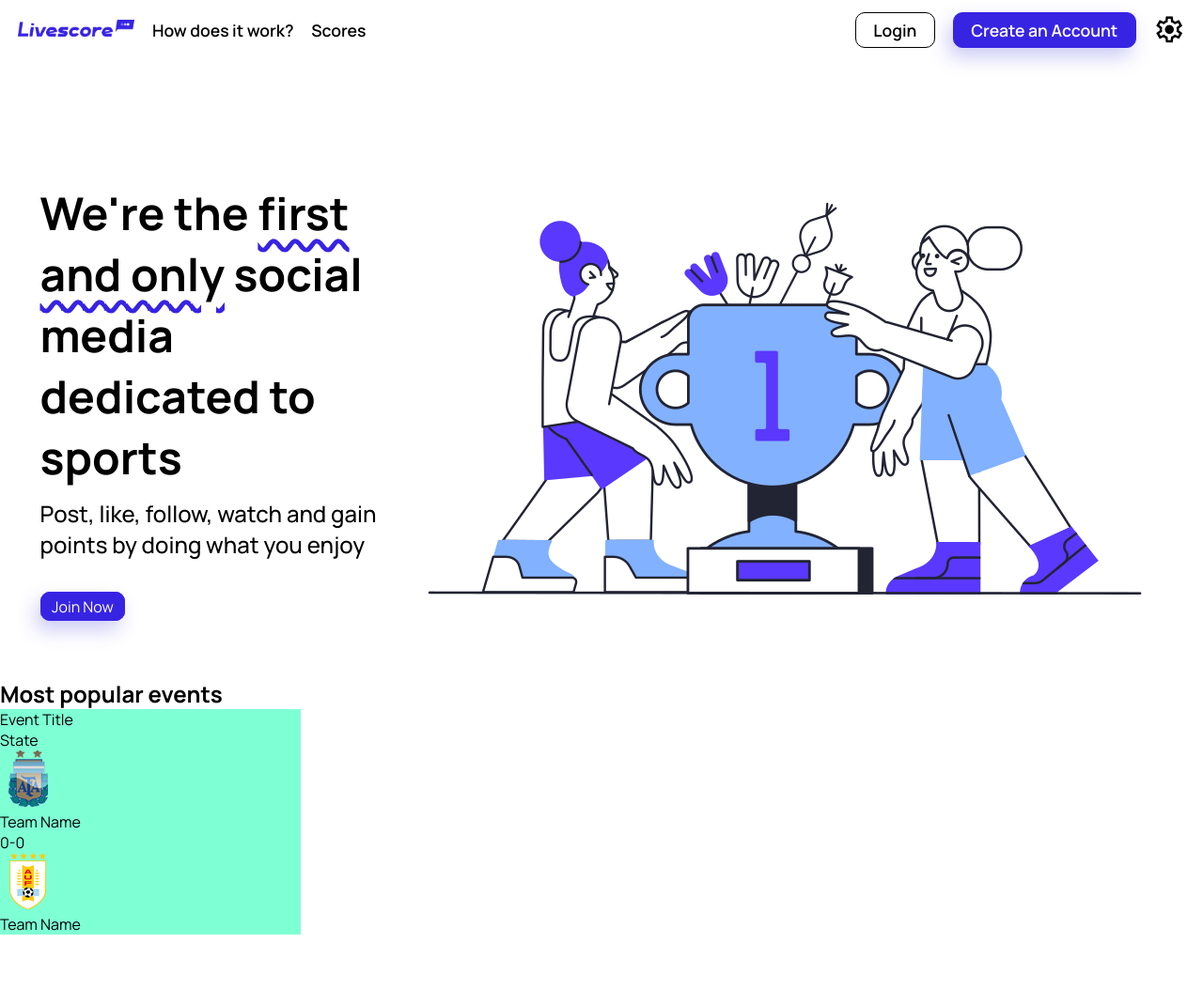
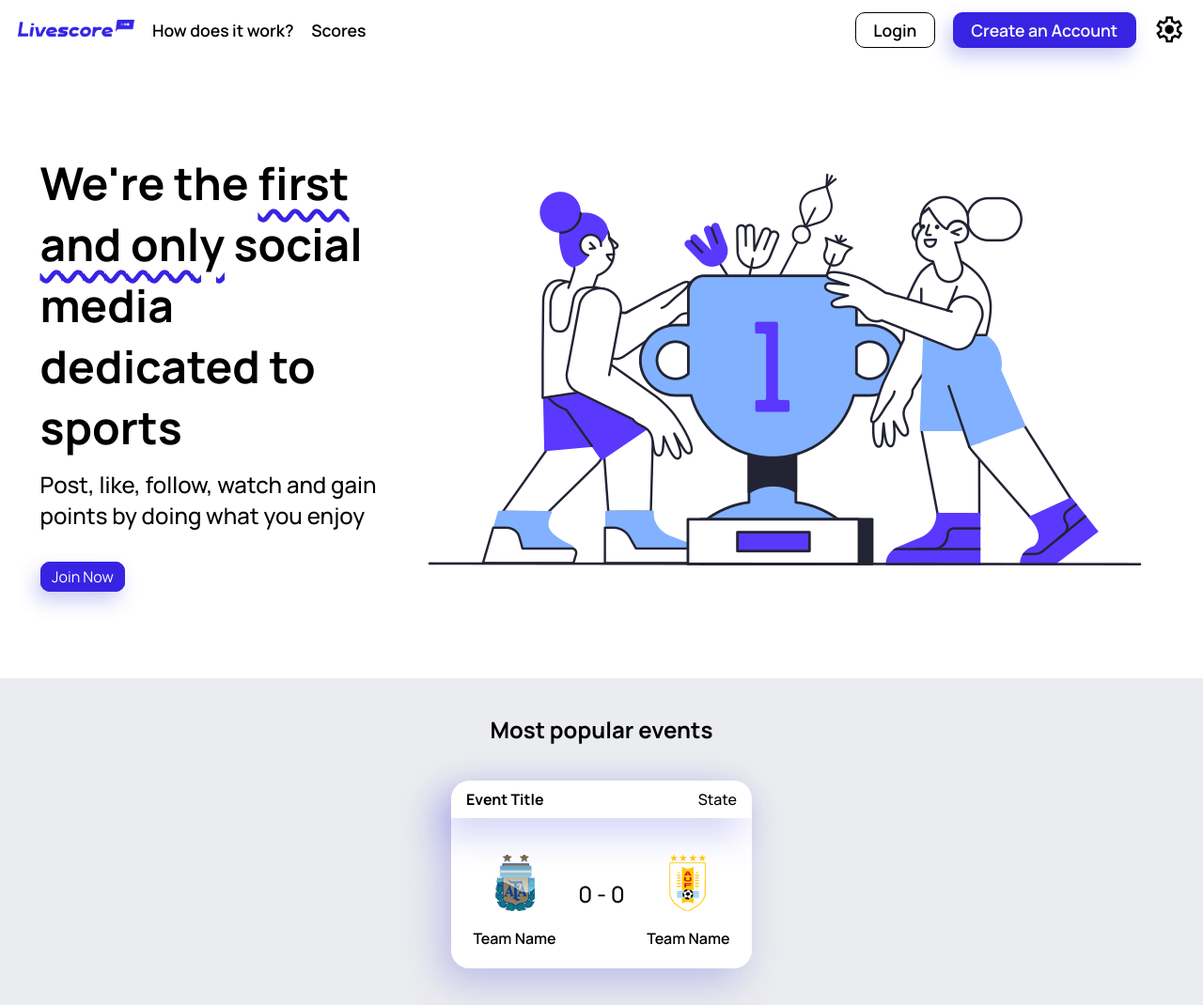
Before and after one commit to metaberrystudios/livescore-proyecto-2022-esi-metaberry, a plain HTML site: page index.html in a window 1280 px wide. Shown: the whole page at 94% size. Before the commit the page ends 995 px from the top, so only its background shows below. Drawn offline with nearby package versions, Linux system fonts and the light colour scheme.

Commit message:
Added mixins

```diff
--- a/assets/css/index-css.scss
+++ b/assets/css/index-css.scss
@@ -7,6 +7,7 @@
     display: flex;
     flex-direction: row;
     justify-content: center;
+    align-items: center;
     margin: 10% 0;
 
     .hero-section-text{
@@ -53,24 +54,105 @@
 
 .event-section{
 
+    display: flex;
+    flex-direction: column;
+    justify-content: center;
+    align-items: center;
+    background-color: var(--gray);
+
+    .event-head{
+
+        font-size: 1.5em;
+        padding: 3% 0 0 0;
+
+    }
+
     .event-container{
 
         width: 25vw;
+        height: 25vh;
         display: flex;
         flex-direction: column;
         justify-content: center;
         align-items: flex-start;
-        background-color: aquamarine;
+        margin: 3% 0;
+        background-color: var(--white);
+        border-radius: 20px;
+        filter: drop-shadow(-10px 15px 20px var(--shade-purple));
+
+        .event-title-holder{
+
+            width: 100%;
+            height: 5vh;
+            display: flex;
+            flex-direction: row;
+            justify-content: space-between;
+            align-items: center;
+            background-color: var(--white);
+            border-radius: 20px 20px 0 0;
+            z-index: 2;
+            filter: drop-shadow(-10px 15px 20px var(--shade-purple));
+
+            .event-title, .event-state {
+
+                @include set-a-link;
+                padding: 3% 5%;
+
+            }
+
+            .event-title{
+
+                font-weight: 700;
+
+            }
+
+            .event-state{
+
+                font-weight: 500;
+
+            }
+
+        }
 
         .event-holder{
 
+            width: 100%;
+            height: 20vh;
+            display: flex;
+            flex-direction: row;
+            justify-content: space-evenly;
+            align-items: center;
+            padding: 3% 0;
+            background-color: var(--white);
+            border-radius: 0 0 20px 20px;
+
             .team-holder{
+
+                display: flex;
+                flex-direction: column;
+                justify-content: center;
+                align-items: center;
 
                 .team-logo{
 
                     width: 60px;
+                    padding: 20% 0;
 
                 }
+
+                .team-name{
+
+                    @include set-a-link;
+                    font-weight: 600;
+
+                }
+
+            }
+
+            .event-score{
+
+                font-size: 1.5em;
+                font-weight: 500;
 
             }
 
--- a/assets/css/variables/_variables.scss
+++ b/assets/css/variables/_variables.scss
@@ -3,6 +3,9 @@
   --black: black;
   --main-purple: #3724e3;
   --shade-purple: #2b25d93c;
+  --light-purple: #7A6DEC;
+  --lightest-purple: #BCB6F6;
+  --gray: #EBECEF;
 }
 
 * {
--- a/index.html
+++ b/index.html
@@ -54,13 +54,13 @@
 
     <div class="event-section">
 
-        <h2>Most popular events</h2>
+        <h2 class="event-head">Most popular events</h2>
 
         <div class="event-container">
 
-            <div class="event-title">
+            <div class="event-title-holder">
 
-                <p class="event-title">Event Title</p>
+                <a href="" class="event-title">Event Title</a>
                 <p class="event-state">State</p>
 
             </div>
@@ -70,20 +70,20 @@
                 <div class="team-holder">
 
                     <img src="./assets/img/photos/team-logos/60px/argentina.png" class="team-logo">
-                    <p class="team-name">Team Name</p>
+                    <a href="" class="team-name">Team Name</a>
 
                 </div>
 
                 <div class="score-holder">
 
-                    <p class="event-score">0-0</p>
+                    <p class="event-score">0 - 0</p>
 
                 </div>
 
                 <div class="team-holder">
 
                     <img src="./assets/img/photos/team-logos/60px/uruguay.png" class="team-logo">
-                    <p class="team-name">Team Name</p>
+                    <a href="" class="team-name">Team Name</a>
 
                 </div>
 
```
Also changed, not shown: assets/css/event-css.css, assets/css/index-css.css, assets/css/log-in.css, assets/css/sign-up.css, 4 other files.
